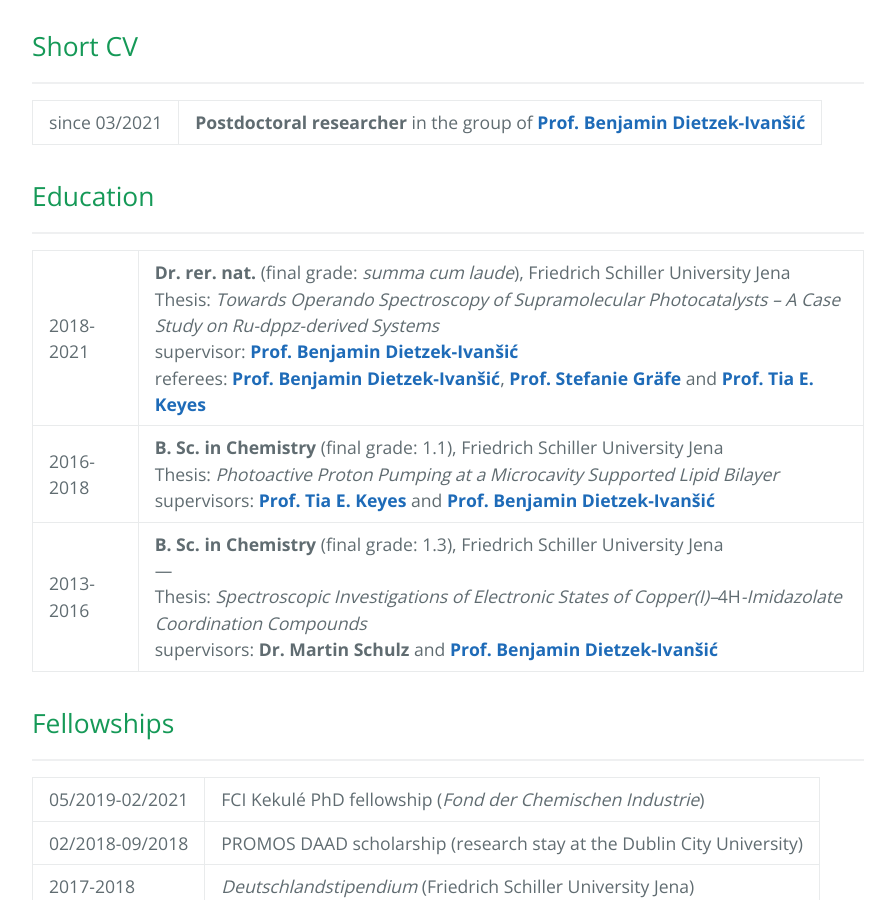
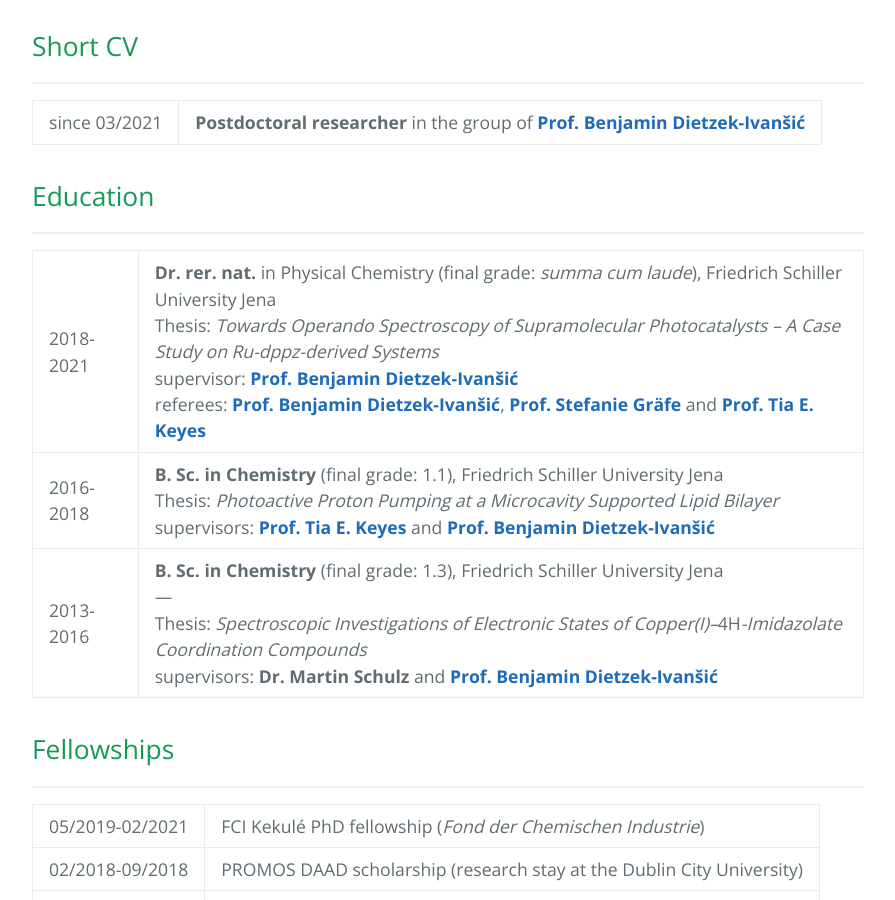
Before and after one commit to carolin-m/carolin-m.github.io, a Jekyll site: the page built from about.md, in a window 1280 px wide and 900 px high, scrolled down 394 px. Shown: the whole window, without its empty margins (192-1087 px from the left). Built offline with Jekyll 4.4.1, drawn with Linux system fonts in a browser that asks for light colours.

Commit message:
Update about.md

```diff
--- a/about.md
+++ b/about.md
@@ -15,7 +15,7 @@ ______________
 ## Education <br>
 ________________
 
-| 2018-2021  | **Dr. rer. nat.** (final grade: *summa cum laude*), Friedrich Schiller University Jena <br /> Thesis: *Towards Operando Spectroscopy of Supramolecular Photocatalysts – A Case Study on Ru-dppz-derived Systems* <br /> supervisor: [**Prof. Benjamin Dietzek-Ivanšić**](https://www.ipc.uni-jena.de/en/AGDietzek) <br /> referees: [**Prof. Benjamin Dietzek-Ivanšić**](https://www.ipc.uni-jena.de/en/AGDietzek), [**Prof. Stefanie Gräfe**](https://www.ipc.uni-jena.de/Theochem) and [**Prof. Tia E. Keyes**](https://sites.google.com/dcu.ie/keyes-research-group/home)  |
+| 2018-2021  | **Dr. rer. nat.** in Physical Chemistry (final grade: *summa cum laude*), Friedrich Schiller University Jena <br /> Thesis: *Towards Operando Spectroscopy of Supramolecular Photocatalysts – A Case Study on Ru-dppz-derived Systems* <br /> supervisor: [**Prof. Benjamin Dietzek-Ivanšić**](https://www.ipc.uni-jena.de/en/AGDietzek) <br /> referees: [**Prof. Benjamin Dietzek-Ivanšić**](https://www.ipc.uni-jena.de/en/AGDietzek), [**Prof. Stefanie Gräfe**](https://www.ipc.uni-jena.de/Theochem) and [**Prof. Tia E. Keyes**](https://sites.google.com/dcu.ie/keyes-research-group/home)  |
 | 2016-2018 | **B. Sc. in Chemistry** (final grade: 1.1), Friedrich Schiller University Jena <br /> Thesis: *Photoactive Proton Pumping at a Microcavity Supported Lipid Bilayer* <br /> supervisors: [**Prof. Tia E. Keyes**](https://sites.google.com/dcu.ie/keyes-research-group/home) and  [**Prof. Benjamin Dietzek-Ivanšić**](https://www.ipc.uni-jena.de/en/AGDietzek) |
 | 2013-2016 | **B. Sc. in Chemistry** (final grade: 1.3), Friedrich Schiller University Jena <br /> --- <br /> Thesis: *Spectroscopic Investigations of Electronic States of Copper(I)–*4H*-Imidazolate Coordination Compounds* <br /> supervisors: **Dr. Martin Schulz** and [**Prof. Benjamin Dietzek-Ivanšić**](https://www.ipc.uni-jena.de/en/AGDietzek) |
 
```
